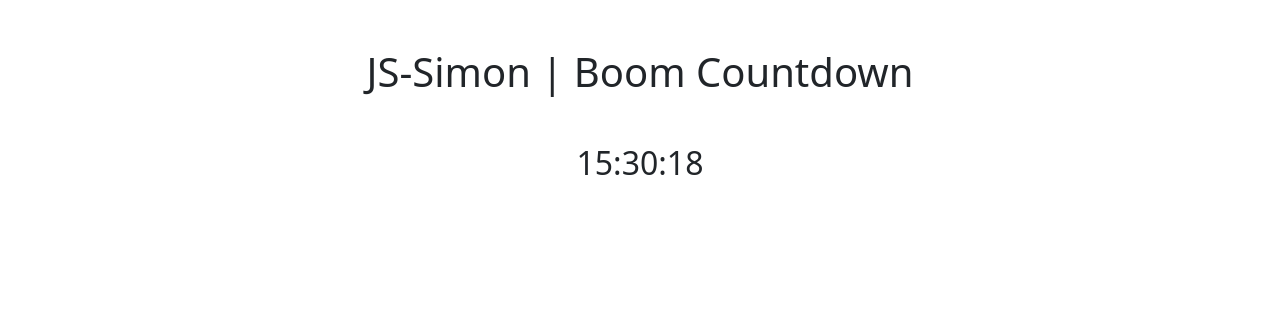
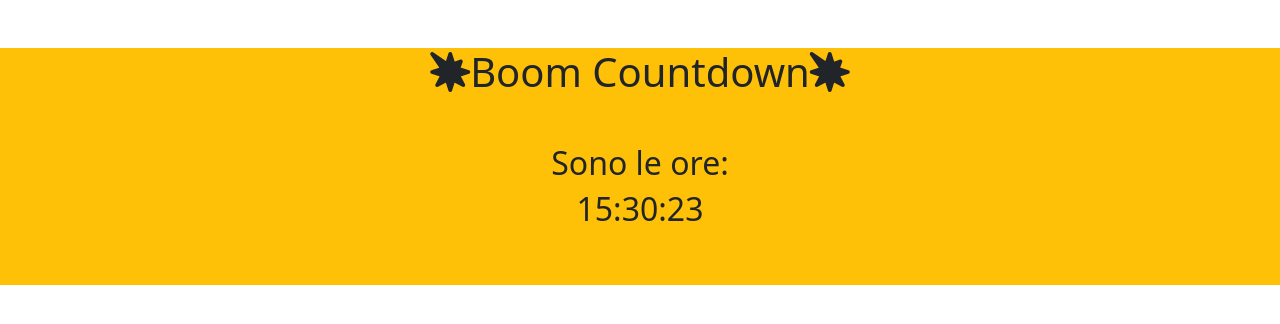
Before and after one commit to acolombo09/js-simon, a plain HTML site: page index.html in a window 1280 px wide. Drawn offline with nearby package versions, Linux system fonts and the light colour scheme.

Commit message:
clock_&_style

```diff
--- a/index.html
+++ b/index.html
@@ -14,11 +14,15 @@
   <title>JS-Simon | Boom Countdown</title>
 </head>
 <body>
-  <main>
+  <main class="bg-warning">
     <div class="container pb-5">
-      <h1 class="my-5 text-center">JS-Simon | Boom Countdown</h1>
-
-      <h2 class="text-center" id="clock-container"></h2>
+      <div class="text-center">
+        <h1 class="my-5">
+          <i class="fa-solid fa-burst"></i></i>Boom Countdown<i class="fa-solid fa-burst"></i></i>
+        </h1>
+        <h2>Sono le ore:</h2>
+        <h2 id="clock-container"></h2>
+      </div>
     </div>
   </main>
 
--- a/js/main.js
+++ b/js/main.js
@@ -17,9 +17,15 @@ Esiste un oggetto JS in grado di gestire le date?
 Esistono dei metodi per trasformare una data in millisecondi?
 */
 
-// creo un orologio test
+// creo un orologio aggiornato in tempo reale
 const clockContainer = document.getElementById("clock-container");
 
-const now = new Date();
+let now = new Date();
 
 clockContainer.innerHTML = now.getHours() + ":" + now.getMinutes() + ":" + now.getSeconds();
+
+setInterval(function () {
+  now = new Date();
+
+  clockContainer.innerHTML = now.getHours() + ":" + now.getMinutes() + ":" + now.getSeconds();
+}, 1000);
```
